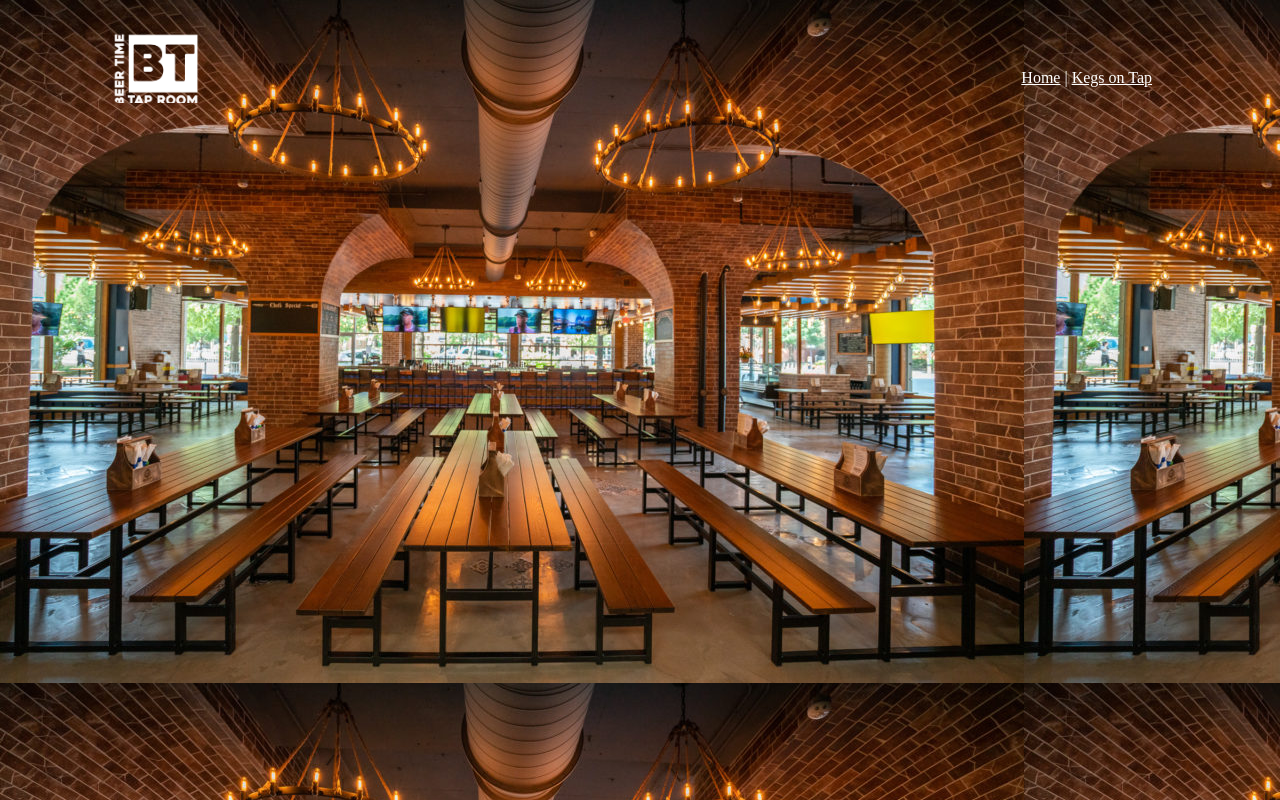
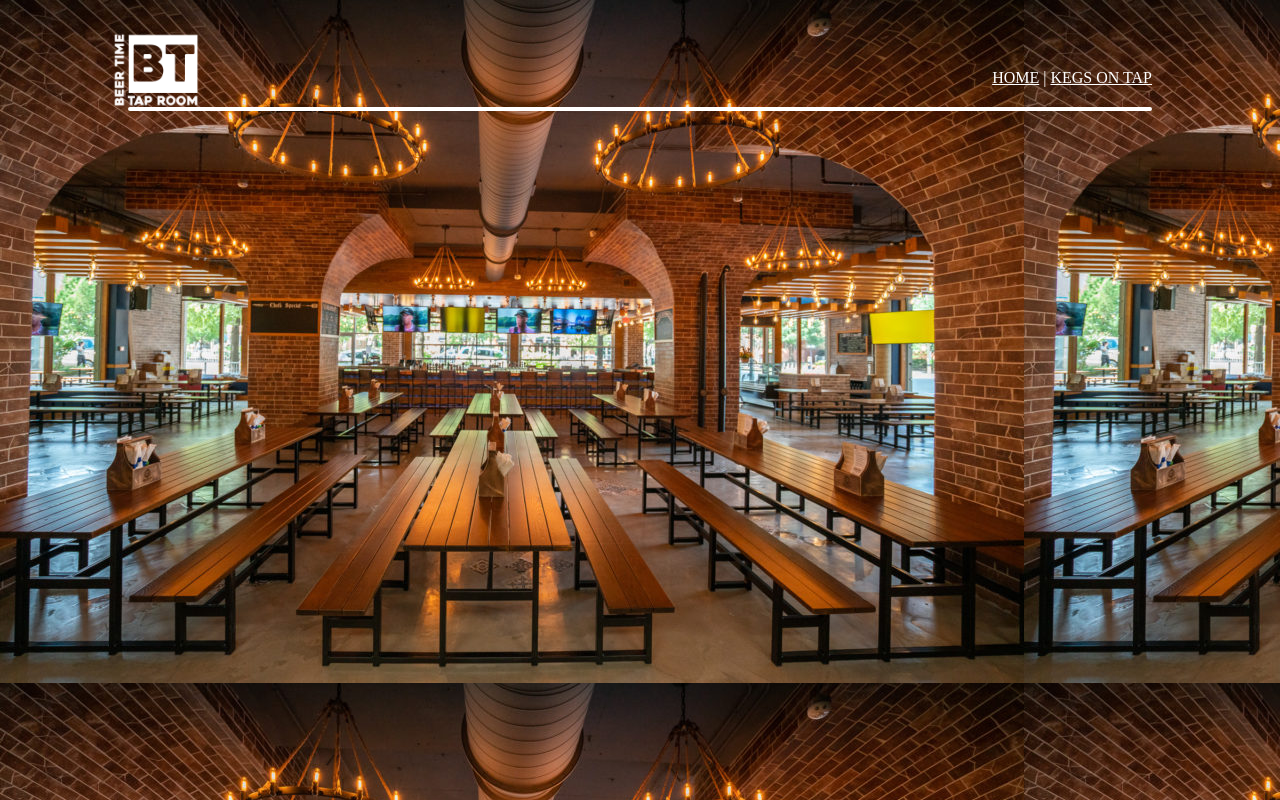
Before and after one commit to elizasohn/tap-room, a React (Create React App) app: page /#/ in a window 1280 px wide. Built offline with nearby package versions, Linux system fonts and the light colour scheme; grey boxes are pictures that could not be loaded.

Commit message:
add font styles

```diff
--- a/src/App.css
+++ b/src/App.css
@@ -8,7 +8,21 @@ body {
 .keg {
   margin: 5px;
   padding: 5px;
+  font-family: futura;
 }
 .links {
   font-family: futura;
+  margin-bottom: 20px;
 }
+hr {
+  border: 2px solid;
+  border-radius: 25px;
+}
+h3 {
+  font-size: 4vh;
+  margin-bottom: 0px;
+}
+h2 {
+  margin: 5px;
+  font-size: 2.5vh;
+}
--- a/src/components/Header.jsx
+++ b/src/components/Header.jsx
@@ -29,8 +29,9 @@ function Header(){
     <div style = {headerStyle}>
       <h1></h1>
       <div style = {links} className="links">
-      <Link to="/" style={{ color: '#FFF' }}>Home</Link> | <Link to="/keglist" style={{ color: '#FFF' }}>Kegs on Tap</Link>
+      <Link to="/" style={{ color: '#FFF' }}>HOME</Link> | <Link to="/keglist" style={{ color: '#FFF' }}>KEGS ON TAP</Link>
       </div>
+      <hr/>
     </div>
   );
 }
```
